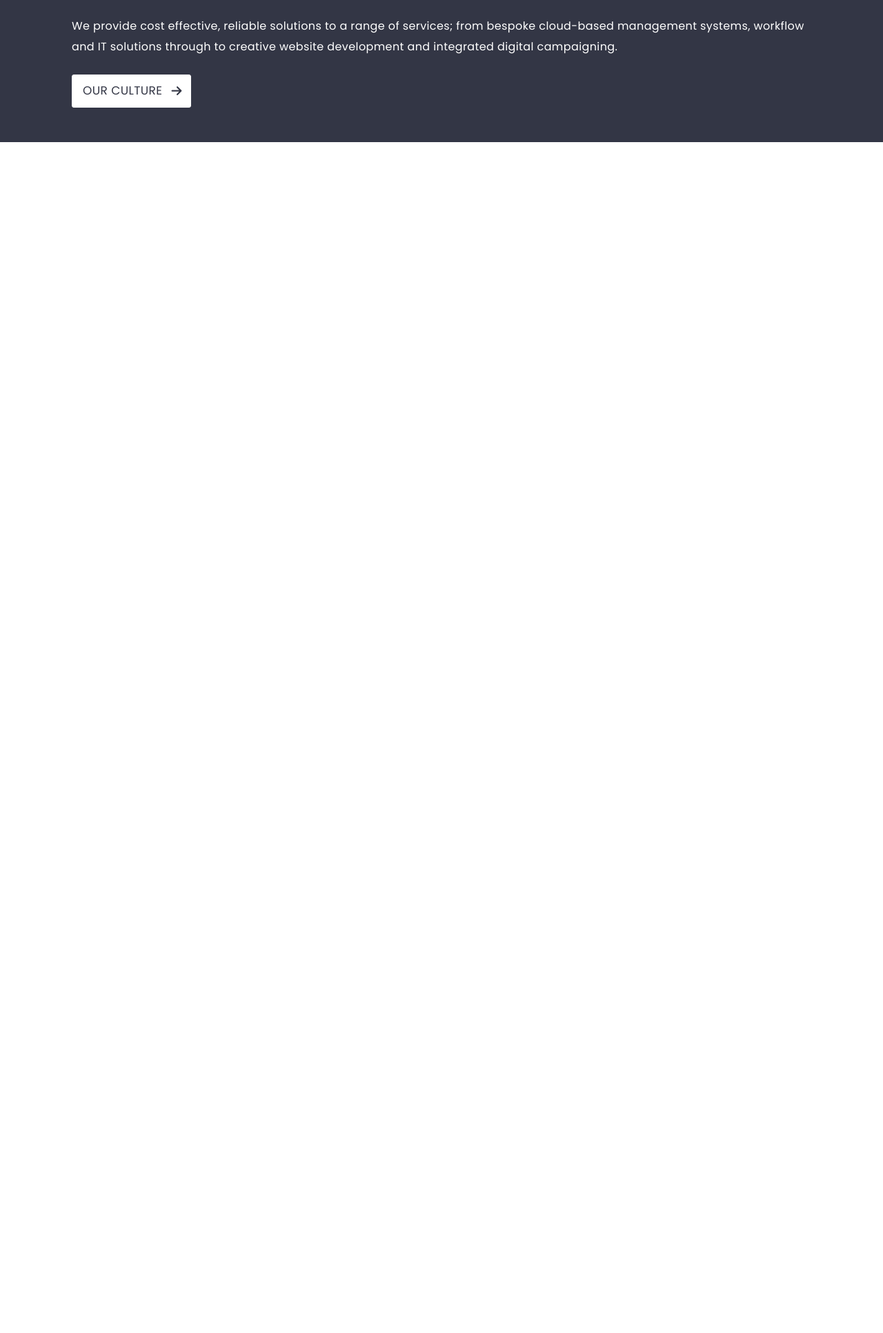
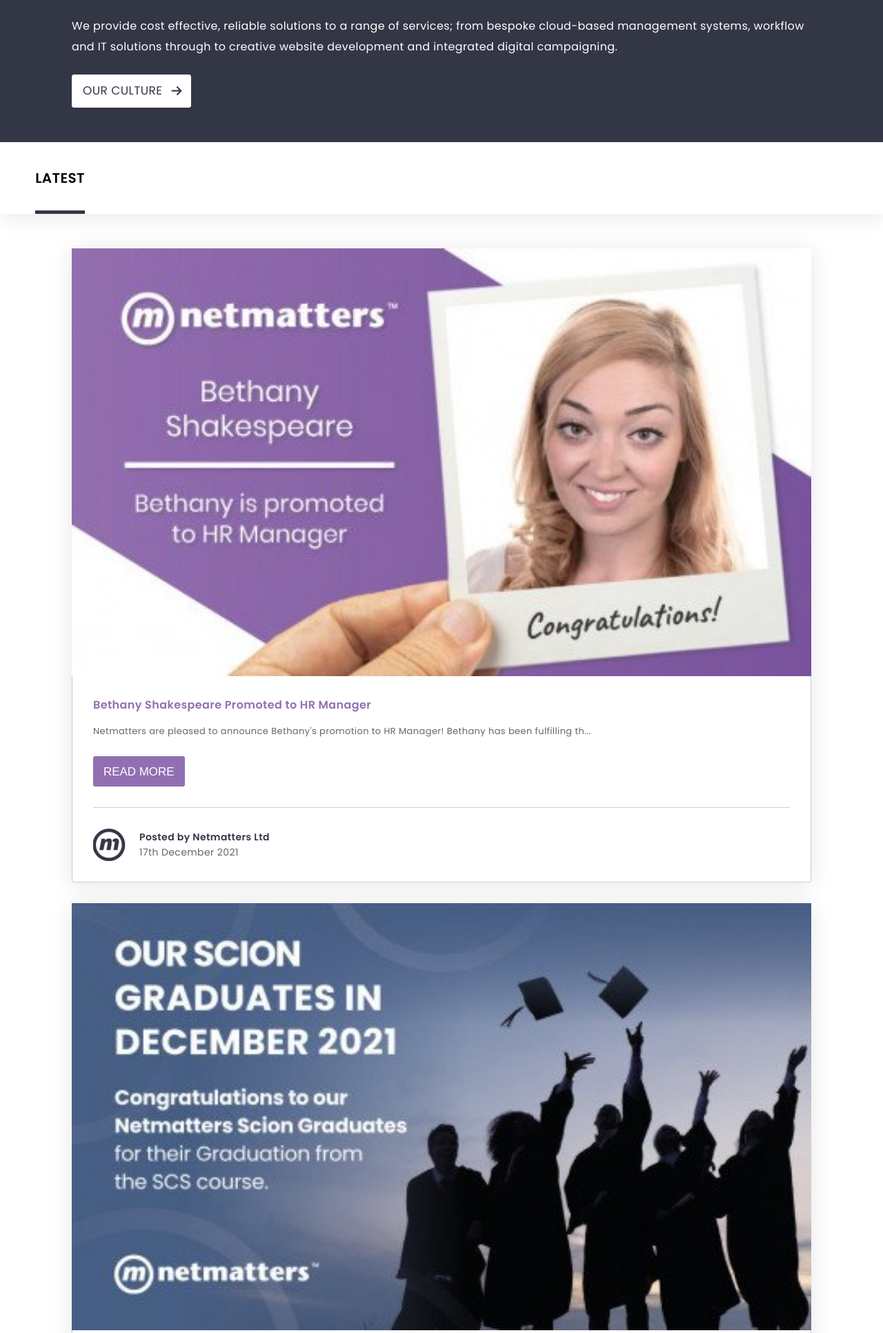
Before and after one commit to willymac1507/nm-reflection, a PHP site: page / in a window 1280 px wide. Shown: the part 3249-5181 px from the top of the page at 69% size. Before the commit the page ends 3455 px from the top, so only its background shows below. Run offline with PHP 8.4, Linux system fonts and the light colour scheme.

Commit message:
Complete latest section

```diff
--- a/index.html
+++ b/index.html
@@ -76,7 +76,7 @@
 
         <section id="services">
             <div class="services">
-                <a class="services__card card--bespoke" href="#">
+                <a class="card card--bespoke" href="#">
                     <div class="services__icon-container">
                         <span class="services__icon"></span>
                     </div>
@@ -87,7 +87,7 @@
                     </span>
                     <div class="button button--services">read more</div>
                 </a>
-                <a class="services__card card--it" href="#">
+                <a class="card card--it" href="#">
                     <div class="services__icon-container">
                         <span class="services__icon"></span>
                     </div>
@@ -98,7 +98,7 @@
                     </span>
                     <div class="button button--services">read more</div>
                 </a>
-                <a class="services__card card--marketing" href="#">
+                <a class="card card--marketing" href="#">
                     <div class="services__icon-container">
                         <span class="services__icon"></span>
                     </div>
@@ -110,7 +110,7 @@
                     </span>
                     <div class="button button--services">read more</div>
                 </a>
-                <a class="services__card card--telecoms" href="#">
+                <a class="card card--telecoms" href="#">
                     <div class="services__icon-container">
                         <span class="services__icon"></span>
                     </div>
@@ -120,7 +120,7 @@
                     </span>
                     <div class="button button--services">read more</div>
                 </a>
-                <a class="services__card card--web" href="#">
+                <a class="card card--web" href="#">
                     <div class="services__icon-container">
                         <span class="services__icon"></span>
                     </div>
@@ -130,7 +130,7 @@
                     </span>
                     <div class="button button--services">read more</div>
                 </a>
-                <a class="services__card card--security" href="#">
+                <a class="card card--security" href="#">
                     <div class="services__icon-container">
                         <span class="services__icon"></span>
                     </div>
@@ -140,7 +140,7 @@
                     </span>
                     <div class="button button--services">read more</div>
                 </a>
-                <a class="services__card card--training" href="#">
+                <a class="card card--training" href="#">
                     <div class="services__icon-container">
                         <span class="services__icon"></span>
                     </div>
@@ -173,6 +173,61 @@
         </section>
 
         <section id="latest">
+            <div class="latest">
+                <div class="latest__heading-container">
+                    <span class="latest__heading">latest</span>
+                </div>
+                <div class="latest__content-container">
+                    <div class="card card--latest">
+                        <img src="images/bethany-shakespeare-promoted-8rpR.jpg" alt="Bethany Shakespeare HR manager"
+                            class="latest__image">
+                        <a href="#" class="latest__headline">Bethany Shakespeare Promoted to HR Manager</a>
+                        <p class="latest__content">Netmatters are pleased to announce Bethany's promotion to HR Manager!
+                            Bethany has been fulfilling th...
+                        </p>
+                        <button class="button button--latest">read more</button>
+                        <div class="poster">
+                            <img class="poster__avatar" src="images/netmatters-ltd-VXAv.webp">
+                            <div class="poster__details">
+                                <div class="poster__name">Posted by Netmatters Ltd</div>
+                                <div class="poster__date">17th December 2021</div>
+                            </div>
+                        </div>
+                    </div>
+                    <div class="card card--latest">
+                        <img src="images/scs-graduates-december-UFyg.jpg" alt="SCS Graduates December"
+                            class="latest__image">
+                        <a href="#" class="latest__headline">SCS Graduates December 2021</a>
+                        <p class="latest__content">As we close off the final month for what has been an exceptional year
+                            for our Scion Coalition Scheme...
+                        </p>
+                        <button class="button button--latest">read more</button>
+                        <div class="poster">
+                            <img class="poster__avatar" src="images/netmatters-ltd-VXAv.webp">
+                            <div class="poster__details">
+                                <div class="poster__name">Posted by Netmatters Ltd</div>
+                                <div class="poster__date">17th December 2021</div>
+                            </div>
+                        </div>
+                    </div>
+                    <div class="card card--latest">
+                        <img src="images/is-the-uk-Iq2f.jpg" alt="Digital skills shortfall" class="latest__image">
+                        <a href="#" class="latest__headline">Is the UK Experiencing a Digital Skills Short...</a>
+                        <p class="latest__content">One of the positives that has emerged from the difficult year the
+                            world has faced is the strides tha...
+                        </p>
+                        <button class="button button--latest">read more</button>
+                        <div class="poster">
+                            <img class="poster__avatar" src="images/netmatters-ltd-VXAv.webp">
+                            <div class="poster__details">
+                                <div class="poster__name">Posted by Netmatters Ltd</div>
+                                <div class="poster__date">15th December 2021</div>
+                            </div>
+                        </div>
+                    </div>
+                </div>
+
+            </div>
 
         </section>
 
--- a/styles/css/styles.css
+++ b/styles/css/styles.css
@@ -560,6 +560,11 @@ select {
   background: linear-gradient(to left, rgba(0, 0, 0, 0.4) 0%, black 100%);
 }
 
+.latest__content-container, .services {
+  flex-direction: column;
+  gap: 2rem;
+}
+
 .services {
   position: relative;
   width: 100%;
@@ -567,10 +572,18 @@ select {
   overflow: hidden;
   display: flex;
   align-items: center;
-  flex-direction: column;
-  gap: 2rem;
 }
-.services__card {
+.services__icon-container {
+  height: 60px;
+  width: 60px;
+  margin: 0 auto 17px;
+  border-radius: 50%;
+  background-color: #fff;
+  color: #fff;
+  text-align: center;
+}
+
+.card {
   width: 92vw;
   max-width: 1072px;
   display: flex;
@@ -584,16 +597,6 @@ select {
   box-shadow: 0 3px 35px rgba(0, 0, 0, 0.1);
   padding: 30px;
 }
-.services__icon-container {
-  height: 60px;
-  width: 60px;
-  margin: 0 auto 17px;
-  border-radius: 50%;
-  background-color: #fff;
-  color: #fff;
-  text-align: center;
-}
-
 .card--bespoke .services__icon-container {
   background-color: #67809f;
 }
@@ -734,6 +737,10 @@ select {
 .card--training .services__icon::before {
   content: "";
 }
+.card--latest {
+  margin-top: 30px;
+  align-items: flex-start;
+}
 
 .about {
   position: relative;
@@ -747,6 +754,41 @@ select {
 .about__container {
   width: 92vw;
   max-width: 1072px;
+}
+
+.latest {
+  position: relative;
+  width: 100%;
+  height: 100%;
+  overflow: hidden;
+  display: flex;
+  align-items: center;
+  flex-direction: column;
+}
+.latest__heading-container {
+  width: 100%;
+  padding: 40px 0px;
+  text-align: left;
+  position: relative;
+  box-shadow: 0 3px 35px rgba(0, 0, 0, 0.1);
+}
+.latest__content-container {
+  width: 92vw;
+  max-width: 1072px;
+  padding-top: 20px;
+}
+
+.poster {
+  display: flex;
+  align-items: center;
+  justify-content: left;
+  width: 100%;
+  margin-top: 30px;
+  padding-top: 30px;
+  border-top: 1px solid #ccc;
+}
+.poster__details {
+  padding-left: 20px;
 }
 
 /* ====================================================== */
@@ -767,6 +809,10 @@ section {
 #about {
   background-color: #333645;
   color: #fff;
+}
+
+#latest {
+  padding-top: 0;
 }
 
 /* ====================================================== */
@@ -805,11 +851,13 @@ section {
 .button {
   display: inline-block;
   height: auto;
+  padding: 5px 15px 4px;
   font-size: 1.06rem;
   line-height: 35px;
   text-transform: uppercase;
-  padding: 5px 20px;
   color: #fff;
+  border: none;
+  outline: none;
   border-radius: 3px;
   background-color: #bbbfbc;
   cursor: pointer;
@@ -818,15 +866,27 @@ section {
   font-size: 1.25rem;
   background-color: #926fb1;
   line-height: 50px;
+  padding: 5px 20px;
+}
+.button--cta:hover {
+  background-color: #79539a;
 }
 .button--services {
   padding: 5px 18px;
 }
 .button--about {
-  padding: 5px 15px 4px;
   border: 1px solid #fff;
   background-color: #fff;
   color: #333645;
+}
+.button--about:hover {
+  background-color: #e6e6e6;
+}
+.button--latest {
+  background-color: #926fb1;
+}
+.button--latest:hover {
+  background-color: #79539a;
 }
 
 /* ====================================================== */
@@ -887,6 +947,13 @@ section {
   display: block;
   height: 100%;
   transform: translate(calc(-50% + 50vw));
+}
+
+.latest__image {
+  align-self: center;
+  height: auto;
+  width: calc(100% + 62px);
+  margin: -31px 0 30px;
 }
 
 /* ====================================================== */
@@ -950,7 +1017,7 @@ section {
   outline: none;
   background-color: transparent;
   font-size: 0.9rem;
-  color: #555555;
+  color: #555;
 }
 .input--search::placeholder {
   /* Chrome, Firefox, Opera, Safari 10.1+ */
@@ -1023,4 +1090,49 @@ section {
   font-weight: 400;
 }
 
+.latest__heading {
+  font-size: 1.25rem;
+  font-weight: 600;
+  line-height: 24px;
+  text-transform: uppercase;
+  margin-left: 4vw;
+}
+.latest__heading::after {
+  content: "latest";
+  height: 5px;
+  position: absolute;
+  left: 4vw;
+  bottom: 0;
+  color: transparent;
+  background-color: #333645;
+}
+.latest__headline {
+  font-weight: 600;
+  line-height: 24px;
+  color: #926fb1;
+  margin-bottom: 15px;
+}
+.latest__headline:hover {
+  text-decoration: underline;
+}
+.latest__content {
+  font-size: 0.8125rem;
+  line-height: 22px;
+  margin: 0 0 25px;
+  color: #666;
+}
+
+.poster__details {
+  font-size: 0.875rem;
+  line-height: 22px;
+}
+.poster__name {
+  color: #333645;
+  font-weight: 600;
+}
+.poster__date {
+  color: #666;
+  font-weight: 400;
+}
+
 /*# sourceMappingURL=styles.css.map */
--- a/styles/scss/partials/components/_buttons.scss
+++ b/styles/scss/partials/components/_buttons.scss
@@ -41,19 +41,26 @@
 .button {
     display: inline-block;
     height: auto;
+    padding: 5px 15px 4px;
     font-size: 1.06rem;
     line-height: 35px;
     text-transform: uppercase;
-    padding: 5px 20px;
     color: #fff;
+    border: none;
+    outline: none;
     border-radius: 3px;
     background-color: $color-button;
     cursor: pointer;
 
     &--cta {
+        $back-color: map-get($map: $card-colors, $key: 'web');
         font-size: 1.25rem;
-        background-color: map-get($map: $card-colors, $key: 'web');
+        background-color: $back-color;
         line-height: 50px;
+        padding: 5px 20px;
+        &:hover {
+            background-color: darken($back-color, 10%);
+        }
     }
 
     &--services {
@@ -61,9 +68,18 @@
     }
 
     &--about {
-        padding: 5px 15px 4px;
         border: 1px solid #fff;
         background-color: #fff;
         color: $color-primary;
+        &:hover {
+            background-color: darken(#fff, 10%);
+        }
+    }
+
+    &--latest {
+        background-color: $color-latest;
+        &:hover {
+            background-color: darken($color-latest, 10%);
+        }
     }
 }
--- a/styles/scss/partials/components/_images.scss
+++ b/styles/scss/partials/components/_images.scss
@@ -12,3 +12,10 @@
     height: 100%;
     transform: translate(calc(-50% + 50vw));
 }
+
+.latest__image {
+    align-self: center;
+    height: auto;
+    width: calc(100% + 62px);
+    margin: -31px 0 30px;
+}
--- a/styles/scss/partials/components/_typography.scss
+++ b/styles/scss/partials/components/_typography.scss
@@ -65,3 +65,58 @@
         font-weight: 400;
     }
 }
+
+.latest {
+    &__heading {
+        font-size: 1.25rem;
+        font-weight: 600;
+        line-height: 24px;
+        text-transform: uppercase;
+        margin-left: 4vw;
+        &::after {
+            content: "latest";
+            height: 5px;
+            position: absolute;
+            left: 4vw;
+            bottom: 0;
+            color: transparent;
+            background-color: $color-primary;
+        }
+    }
+
+    &__headline {
+        font-weight: 600;
+        line-height: 24px;
+        color: $color-latest;
+        margin-bottom: 15px;
+        &:hover {
+            text-decoration: underline;
+        }
+    }
+
+    &__content {
+        font-size: 0.8125rem;
+        line-height: 22px;
+        margin: 0 0 25px;
+        color: $color-paragraph-text;
+    }
+
+}
+
+.poster {
+
+    &__details {
+        font-size: .875rem;
+        line-height: 22px;
+    }
+
+    &__name {
+        color: $color-primary;
+        font-weight: 600;
+    }
+
+    &__date {
+        color: $color-paragraph-text;
+        font-weight: 400;
+    }
+}
--- a/styles/scss/partials/layout/_containers.scss
+++ b/styles/scss/partials/layout/_containers.scss
@@ -51,25 +51,15 @@
     }
 }
 
+%card-deck {
+    flex-direction: column;
+    gap: 2rem;
+}
+
 .services {
     @include layout-div;
     @include flexy-center;
-    flex-direction: column;
-    gap: 2rem;
-
-    &__card {
-        // @include service-color($card-colors);
-        @include page-container;
-        @include flexy-center;
-        flex-direction: column;
-        position: relative;
-        height: auto;
-        background-color: #fff;
-        border: 1px solid #ccc;
-        border-radius: 3px;
-        box-shadow: 0 3px 35px rgba(0, 0, 0, 0.1);
-        padding: 30px;
-    }
+    @extend %card-deck;
 
     &__icon-container {
         height: 60px;
@@ -83,14 +73,54 @@
 }
 
 .card {
+    @include page-container;
+    @include flexy-center;
+    @include card;
     @include service($card-colors, $card-icons);
+
+    &--latest {
+        margin-top: 30px;
+        align-items: flex-start;
+    }
 }
 
 .about {
     @include layout-div;
     @include flexy-center;
     flex-direction: column;
+
     &__container {
         @include page-container;
     }
 }
+
+.latest {
+    @include layout-div;
+    @include flexy-center;
+    flex-direction: column;
+
+    &__heading-container {
+        width: 100%;
+        padding: 40px 0px;
+        text-align: left;
+        position: relative;
+        box-shadow: 0 3px 35px rgba(0, 0, 0, 0.1);
+    }
+
+    &__content-container {
+        @extend %card-deck;
+        @include page-container;
+        padding-top: 20px;
+    }
+}
+.poster {
+    @include flexy-center;
+    justify-content: left;
+    width: 100%;
+    margin-top: 30px;
+    padding-top: 30px;
+    border-top: 1px solid #ccc;
+    &__details {
+        padding-left: 20px;
+    }
+}
--- a/styles/scss/partials/layout/_sections.scss
+++ b/styles/scss/partials/layout/_sections.scss
@@ -18,3 +18,7 @@ section {
     background-color: $color-primary;
     color: #fff;
 }
+
+#latest {
+    padding-top: 0;
+}
--- a/styles/scss/partials/utilities/_mixins.scss
+++ b/styles/scss/partials/utilities/_mixins.scss
@@ -49,6 +49,18 @@
     overflow: hidden;
 }
 
+// Card container
+@mixin card {
+    flex-direction: column;
+    position: relative;
+    height: auto;
+    background-color: #fff;
+    border: 1px solid #ccc;
+    border-radius: 3px;
+    box-shadow: 0 3px 35px rgba(0, 0, 0, 0.1);
+    padding: 30px;
+}
+
 // Colors
 @mixin service($colors, $icons) {
 
@@ -61,7 +73,7 @@
 
             .button--services {
                 background-color: $color;
-            }
+                }
 
             &:hover {
                 background-color: $color;
--- a/styles/scss/partials/utilities/_variables.scss
+++ b/styles/scss/partials/utilities/_variables.scss
@@ -12,9 +12,11 @@ $color-background: rgba(0, 0, 0, .1);
 $color-primary: #333645;
 $color-button: #bbbfbc;
 $color-hover: #222;
-$color-input-text: 	#555555;
+$color-input-text: 	#555;
+$color-paragraph-text: #666;
 $color-input-outline: hsla(0, 0%, 100%, .2);
 $color-input-border: rgba(0, 0, 0, .1);
+$color-latest: #926fb1;
 
 // Card colors
 
```
Also changed, not shown: 1 other file.
